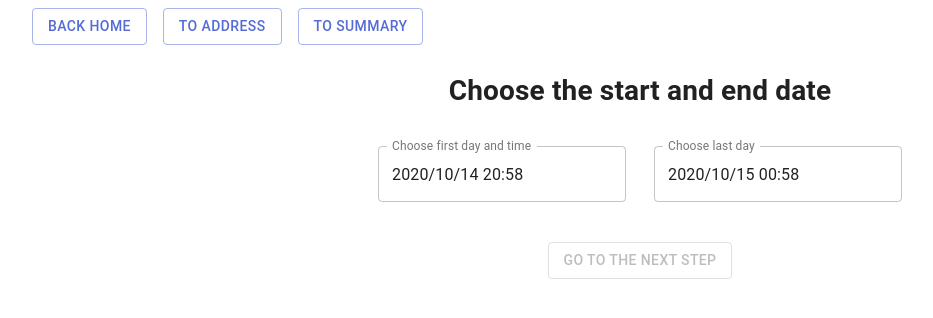
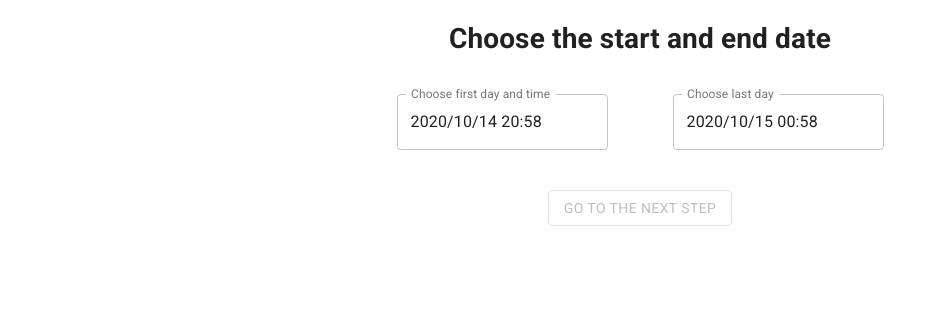
Before and after one commit to leonbohdan/nextjs-app, a Next.js app: page / in a window 1280 px wide. Shown: the top 318 px of the page, without its empty margins (0-933 px from the left). Built offline with nearby package versions, Linux system fonts and the light colour scheme.

Commit message:
changes for preview

```diff
--- a/components/MainLayout.js
+++ b/components/MainLayout.js
@@ -12,7 +12,7 @@ export default function MainLayout({ children, title = '' }) {
       </Head>
 
       <Container>
-        <nav>
+        {/* <nav>
           <Box display="flex" flexDirection="row">
             <Box p={1}>
               <Link href="/">
@@ -38,7 +38,7 @@ export default function MainLayout({ children, title = '' }) {
               </Link>
             </Box>
           </Box>
-        </nav>
+        </nav> */}
 
         <main>{children}</main>
       </Container>
--- a/pages/_document.js
+++ b/pages/_document.js
@@ -22,6 +22,7 @@ export default class MyDocument extends Document {
             name="viewport"
             content="minimum-scale=1, initial-scale=1, width=device-width"
           />
+          <link href="https://fonts.googleapis.com/css?family=Roboto:400,700&display=swap" rel="stylesheet"></link>
         </Head>
 
         <body>
```
Also changed, not shown: pages/address.js (+4 -5 lines), pages/index.js (+3 -38 lines), pages/summary.js (+4 -4 lines).
